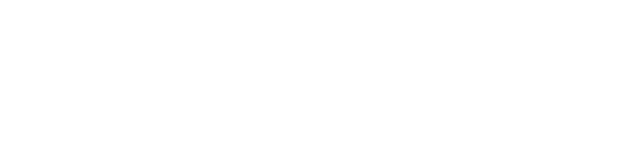
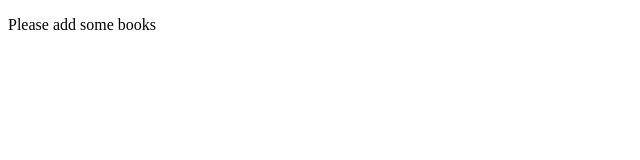
Before and after one commit to jarinkhan/Gh, a plain HTML site: page index.html in a window 1280 px wide. Shown: the whole page, without its empty margins (0-640 px from the left). Drawn offline with Linux system fonts and the light colour scheme.

Commit message:
books coming soon

```diff
--- a/index.html
+++ b/index.html
@@ -3,7 +3,8 @@
 <head>
     <meta charset="UTF-8">
     <meta name="viewport" content="width=device-width, initial-scale=1.0">
-    <title>Document</title>
+    <title>Book Store</title>
+    <p>Please add some books</p>
 </head>
 <body>
 
```
